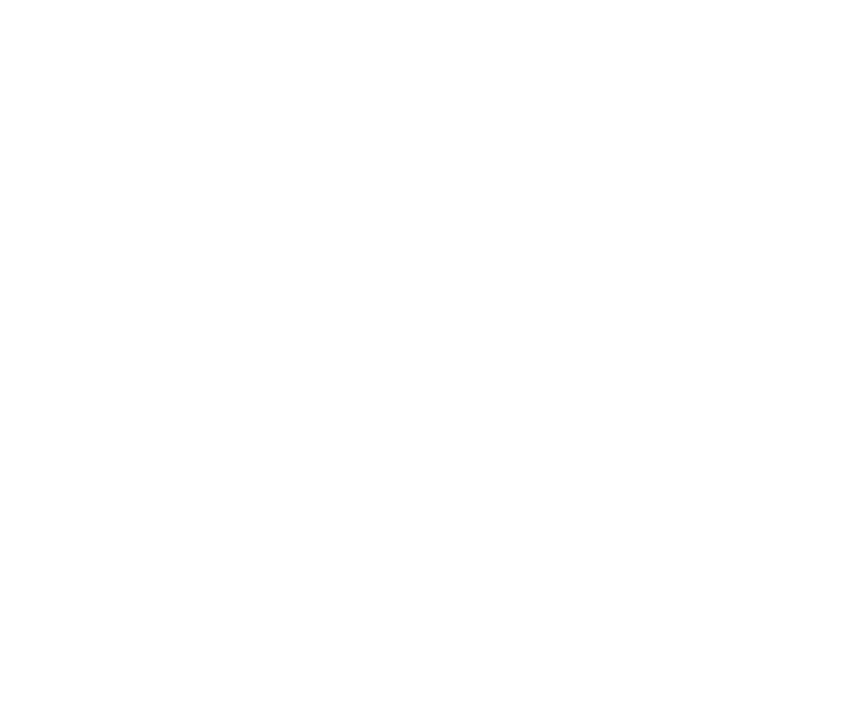
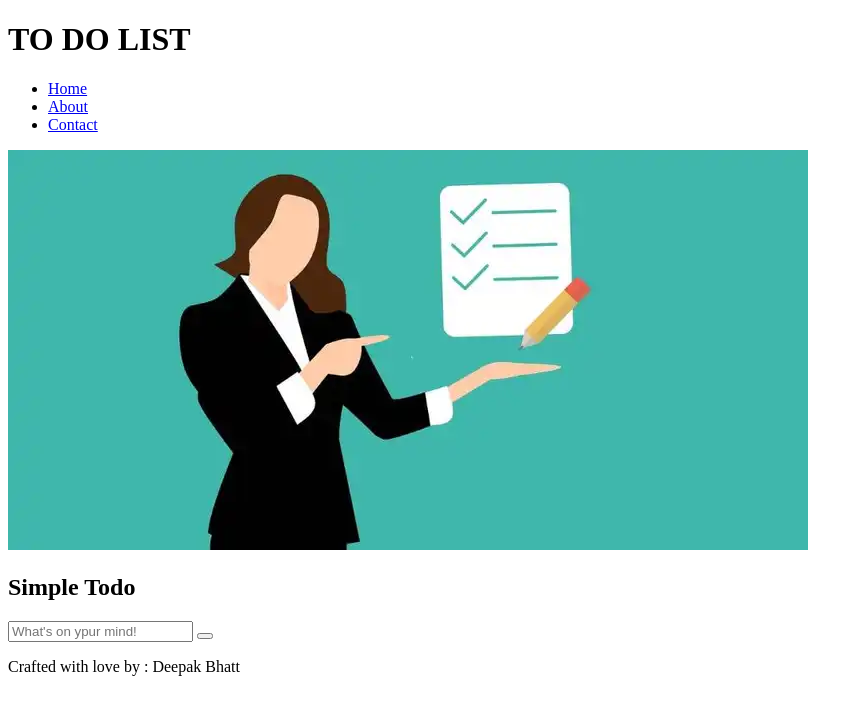
Before and after one commit to De2pak/To-do-list, a plain HTML site: page index.html in a window 1280 px wide. Shown: the whole page, without its empty margins (0-863 px from the left). Drawn offline with Linux system fonts and the light colour scheme.

Commit message:
HTML has been added

```diff
--- a/index.html
+++ b/index.html
@@ -7,7 +7,31 @@
     <link rel="stylesheet" href="style.css">
 </head>
 <body>
+    <header>
+        <div class="navbar">
+            <h1>TO DO LIST</h1>
+            <ul>
+                <li><a href="#">Home</a></li>
+                <li><a href="#">About</a></li>
+                <li><a href="#">Contact</a></li>
+            </ul>
+        </div>
+    </header>
+    <main>
+        <div class="container">
+            <section id="section1">
+                <img src="img/image.webp" alt="">
+                <h2>Simple Todo</h2>
+                <input type="text" placeholder="What's on ypur mind!">
+                <button></button>
+            </section>
+            <section id="section2"></section>
 
+        </div>
+    </main>
+    <footer>
+        <p>Crafted with love by : Deepak Bhatt</p>
+    </footer>
 
     <script src="script.js"></script>
 </body>
```
Also changed, not shown: img/image.webp (added).
